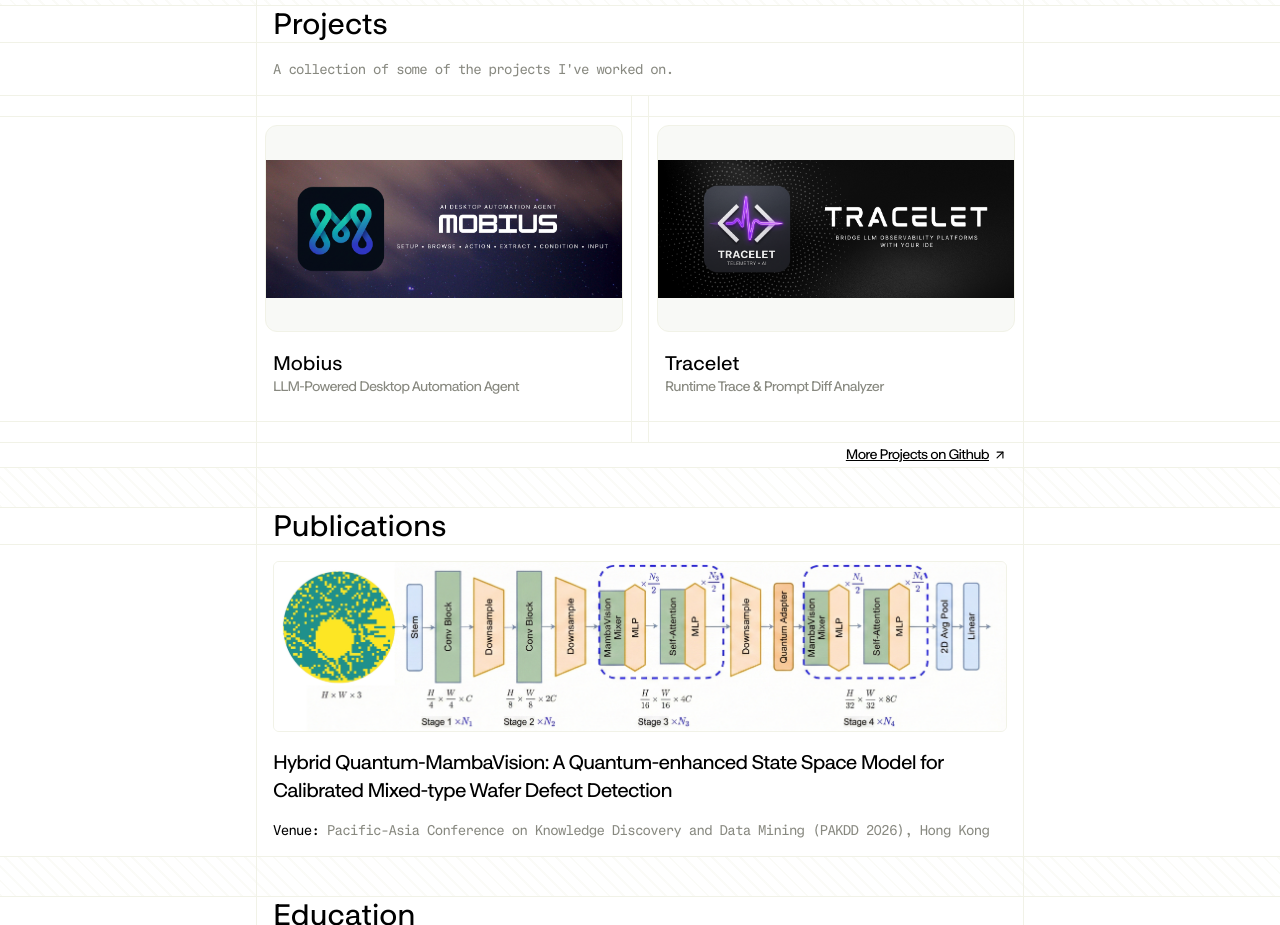
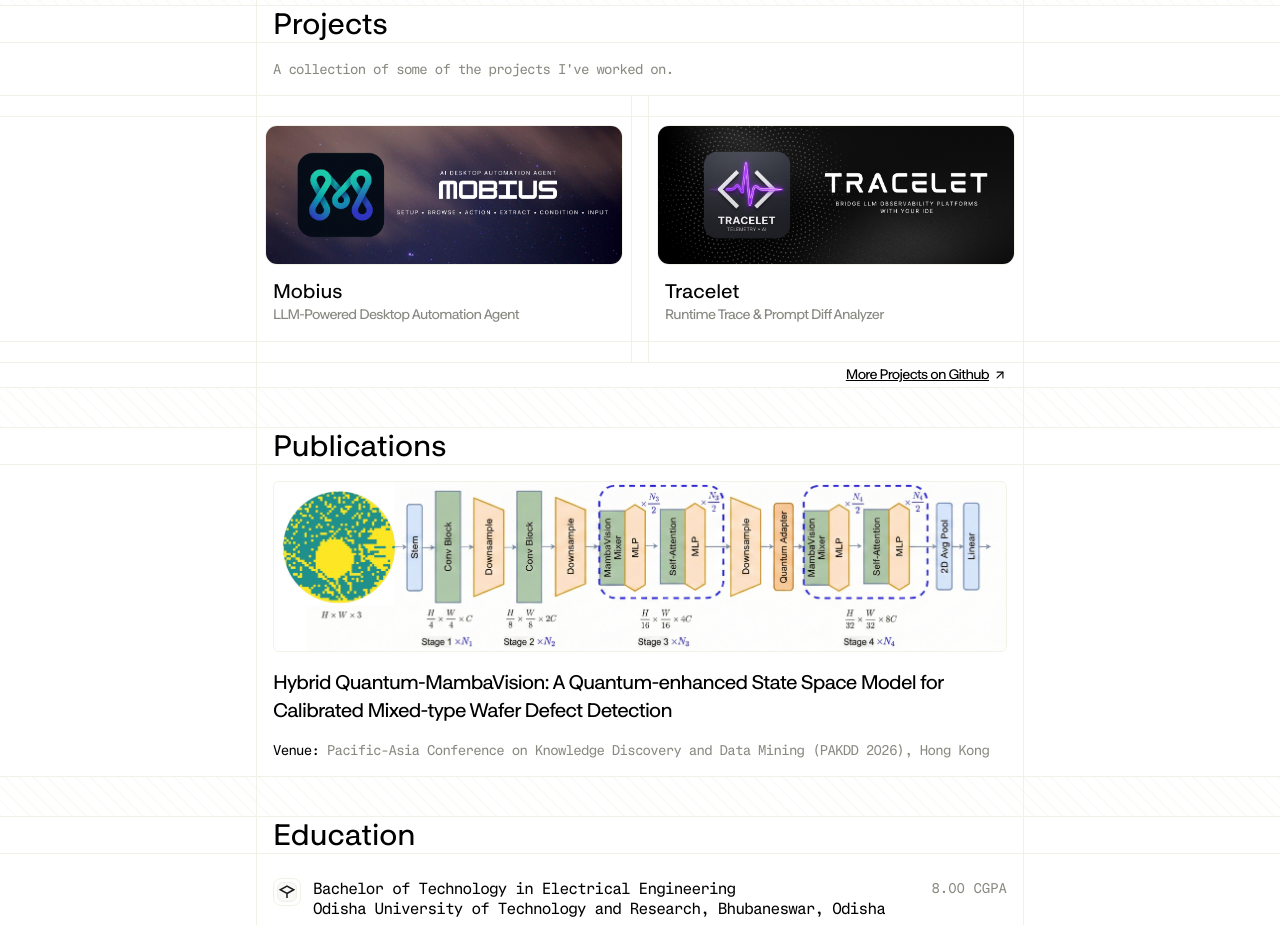
Before and after one commit to satwiksps/satwiksps, a Next.js app: page / in a window 1280 px wide. Shown: the part 2040-2965 px from the top of the page. Built offline with nearby package versions, Linux system fonts and the light colour scheme.

Commit message:
fix: projects section layout and styling

```diff
--- a/app/components/Projects.tsx
+++ b/app/components/Projects.tsx
@@ -4,11 +4,11 @@
   return (
     <div className="innerContainer">
       <div className="grid grid-cols-1 sm:grid-cols-2 gap-4">
-        <div className="p-2 h-[38vh] sm:border-r hover-bg2 transition ease-in cursor-pointer">
+        <div className="p-2 h-auto sm:border-r hover-bg2 transition ease-in cursor-pointer">
           <Project {...projectData[0]} />
         </div>
         {projectData[1] && (
-          <div className="p-2 h-[38vh] sm:border-l hover-bg2 cursor-pointer transition ease-in">
+          <div className="p-2 h-auto sm:border-l hover-bg2 cursor-pointer transition ease-in">
             <Project {...projectData[1]} />
           </div>
         )}
--- a/app/components/ui/Project.tsx
+++ b/app/components/ui/Project.tsx
@@ -4,11 +4,11 @@
 
 export default function Project({ slug, heading, subheading, image, alt}: Project) {
     return (
-        <Link href={`/project/${slug}`} className="h-full">
-            <div className="h-[72%] w-full bg3 border rounded-xl relative overflow-hidden">
-                <Image src={image} alt={alt} fill className="h-full w-full object-contain rounded-xl" />
+        <Link href={`/project/${slug}`} className="flex flex-col h-full gap-3">
+            <div className="w-full bg3 border rounded-xl overflow-hidden flex-shrink-0">
+                <img src={image} alt={alt} className="w-full h-auto object-cover" />
             </div>
-            <div className="h-[28%] flex flex-col items-start justify-center px-2 leading-none">
+            <div className="flex flex-col items-start justify-center px-2 pb-2 leading-tight">
                 <h2 className="text-xl font2 text1 hover:underline">{heading}</h2>
                 <h3 className="text2 tracking-tighter text-sm hover:underline">{subheading}</h3>
             </div>
```
